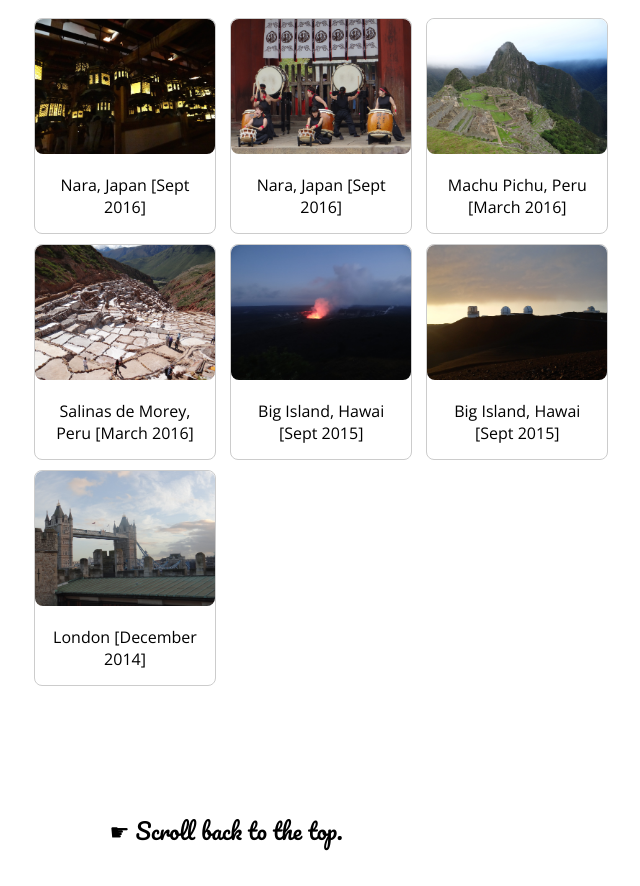
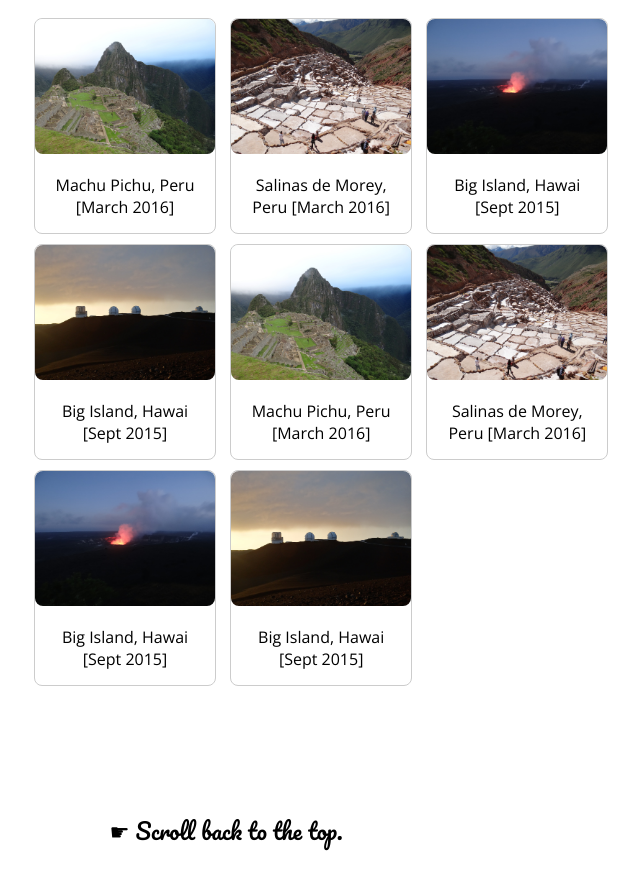
Before and after one commit to cecilefortuny/cecilefortuny.github.io, a plain HTML site: page aboutme.html in a window 1280 px wide. Shown: the part 860-1746 px from the top of the page, without its empty margins (259-899 px from the left). Drawn offline with nearby package versions, Linux system fonts and the light colour scheme.

Commit message:
pic change

```diff
--- a/aboutme.html
+++ b/aboutme.html
@@ -109,19 +109,6 @@
                 <h4><p><em>Here's a little selection of memories from my most recent trips</em></p></h4>
               </div>
 
-              <div class="gallery">
-                <a target="_blank" href="assets/img/gallery-japan.jpg">
-                  <img src="assets/img/gallery-japan.jpg" alt="Japan" width="600" height="400">
-                </a>
-                <div class="desc">Nara, Japan [Sept 2016]</div>
-              </div>
-
-              <div class="gallery">
-                <a target="_blank" href="assets/img/gallery-japan3.jpg">
-                  <img src="assets/img/gallery-japan3.jpg" alt="BryceCanyon" width="600" height="400">
-                </a>
-                <div class="desc">Nara, Japan [Sept 2016]</div>
-              </div>
 
               <div class="gallery">
                 <a target="_blank" href="assets/img/gallery-machu.jpg">
@@ -151,13 +138,35 @@
               </a>
               <div class="desc">Big Island, Hawai [Sept 2015]</div>
             </div>
+            <div class="gallery">
+              <a target="_blank" href="assets/img/gallery-machu.jpg">
+                <img src="assets/img/gallery-machu.jpg" alt="Machu Pichu" width="600" height="400">
+              </a>
+              <div class="desc">Machu Pichu, Peru [March 2016]</div>
+            </div>
+
+            <div class="gallery">
+              <a target="_blank" href="assets/img/gallery-Peru.jpg">
+                <img src="assets/img/gallery-Peru.jpg" alt="Peru" width="600" height="400">
+              </a>
+              <div class="desc">Salinas de Morey, Peru [March 2016]</div>
+            </div>
+
+            <div class="gallery">
+              <a target="_blank" href="assets/img/gallery-hawai.jpg">
+                <img src="assets/img/gallery-hawai.jpg" alt="Hawai" width="600" height="400">
+              </a>
+              <div class="desc">Big Island, Hawai [Sept 2015]</div>
+            </div>
+
 
           <div class="gallery">
-            <a target="_blank" href="gallery-london.jpg">
-              <img src="assets/img/gallery-london.jpg" alt="London" width="600" height="400">
+            <a target="_blank" href="gallery-mauna.jpg">
+              <img src="assets/img/gallery-mauna.jpg" alt="Mauna Kea" width="600" height="400">
             </a>
-            <div class="desc">London [December 2014]</div>
+            <div class="desc">Big Island, Hawai [Sept 2015]</div>
           </div>
+
 
         </div>
 
```
